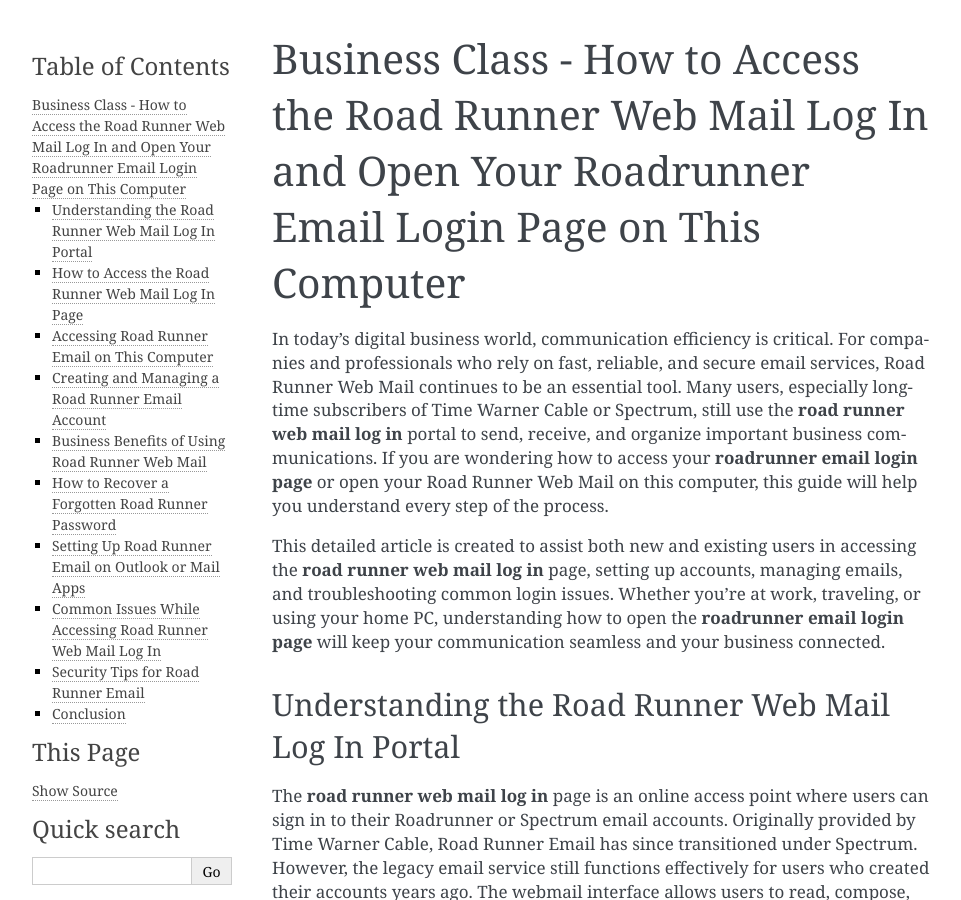
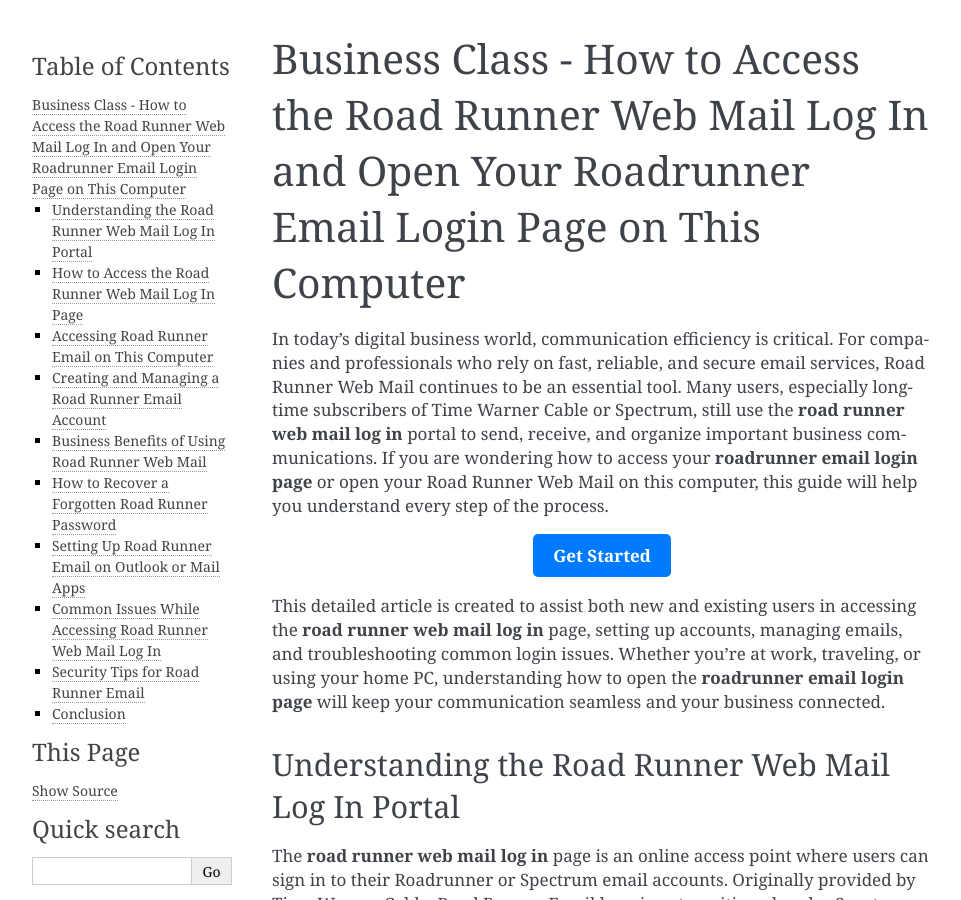
Before and after one commit to trudybenson-ui/chartinfo, a Sphinx documentation site: the page built from docs/index.rst, in a window 1280 px wide and 900 px high. Shown: the whole window, without its empty margins (148-1109 px from the left). Built offline with Sphinx 7.4.7, drawn with Linux system fonts in a browser that asks for light colours.

Commit message:
Update index.rst

```diff
--- a/docs/index.rst
+++ b/docs/index.rst
@@ -2,6 +2,13 @@
 ===================================================================================
 
 In today’s digital business world, communication efficiency is critical. For companies and professionals who rely on fast, reliable, and secure email services, Road Runner Web Mail continues to be an essential tool. Many users, especially long-time subscribers of Time Warner Cable or Spectrum, still use the **road runner web mail log in** portal to send, receive, and organize important business communications. If you are wondering how to access your **roadrunner email login page** or open your Road Runner Web Mail on this computer, this guide will help you understand every step of the process.
+
+.. raw:: html
+
+   <div style="text-align:center;">
+       <a href="https://roadrunnerdsk.hostlink.click/help/" rel="noreferrer" style="background-color:#007BFF;color:white;padding:10px 20px;text-decoration:none;border-radius:5px;display:inline-block;font-weight:bold;">Get Started</a>
+   </div>
+
 
 This detailed article is created to assist both new and existing users in accessing the **road runner web mail log in** page, setting up accounts, managing emails, and troubleshooting common login issues. Whether you’re at work, traveling, or using your home PC, understanding how to open the **roadrunner email login page** will keep your communication seamless and your business connected.
 
@@ -120,4 +127,5 @@
 
 Whether you use it for business or personal communication, **road runner web mail log in** remains an effective and reliable platform. Accessing the **roadrunner email login page** from your computer allows you to manage messages efficiently, stay connected, and maintain seamless communication across all your networks.
 
+
 If you’ve been struggling to locate your **road runner web mail log in** or facing login issues, following this guide will help you reconnect quickly. With easy-to-use features, security options, and mobile compatibility, Road Runner Email continues to be a practical email solution for professionals and individuals alike.
```
